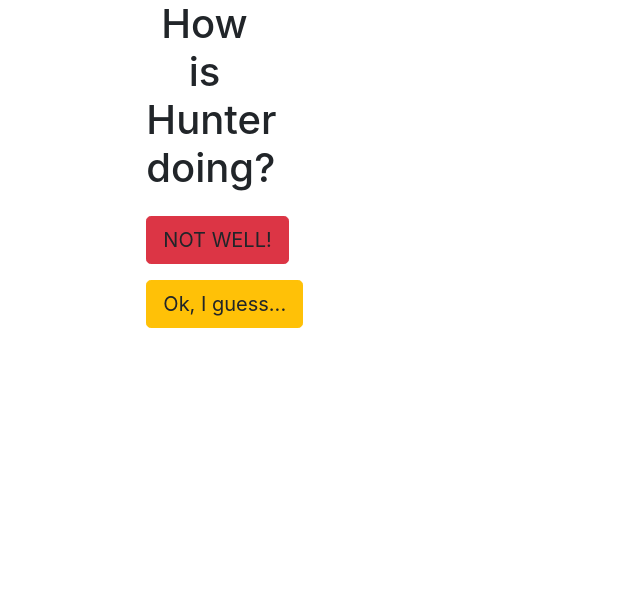
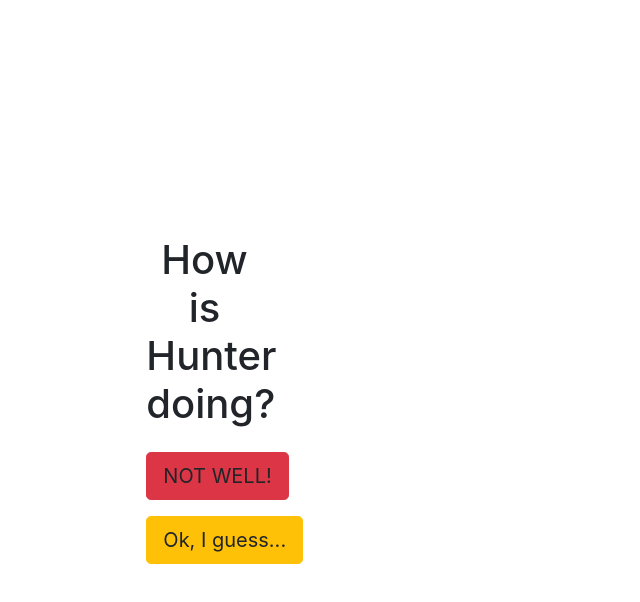
Before and after one commit to haydenthrash/haydenthrash.github.io, a plain HTML site: page index.html in a window 1280 px wide. Shown: the whole page, without its empty margins (0-640 px from the left). Drawn offline with nearby package versions, Linux system fonts and the light colour scheme.

Commit message:
Update index.css

```diff
--- a/index.css
+++ b/index.css
@@ -5,6 +5,14 @@ html {
 
 body {
 
+}
+
+.main {
+	min-height: 100%;  /* Fallback for browsers do NOT support vh unit */
+	min-height: 100vh; /* These two lines are counted as one :-)       */
+
+	display: flex;
+	align-items: center;
 }
 
 .center-div {
```
